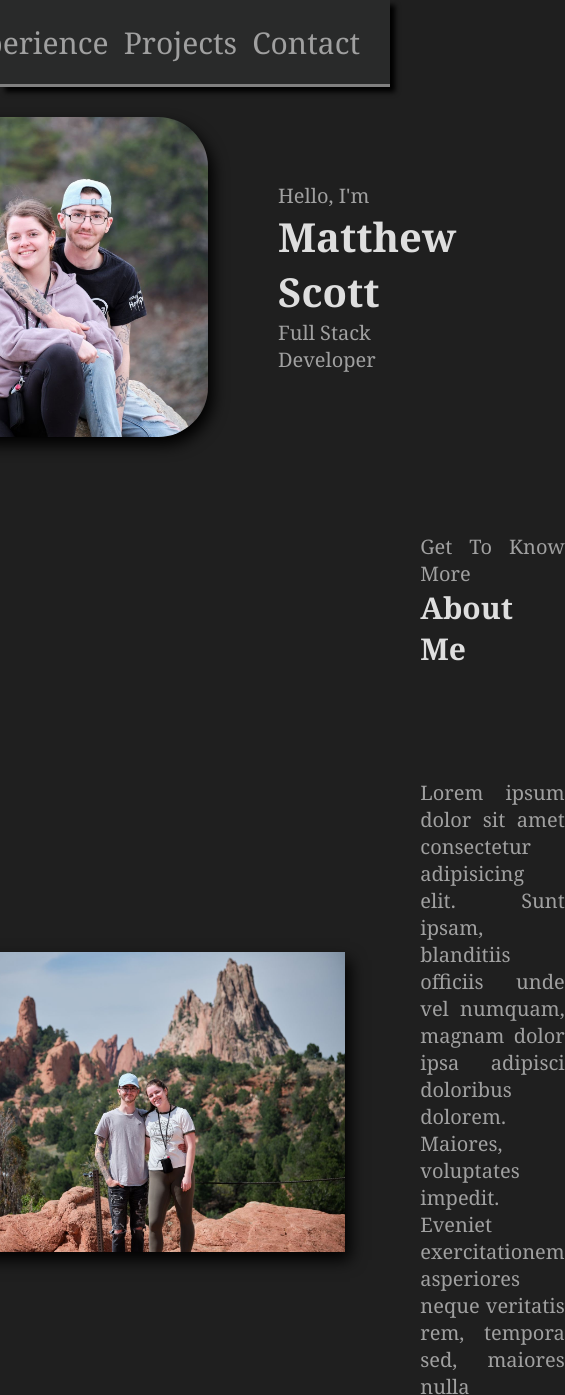
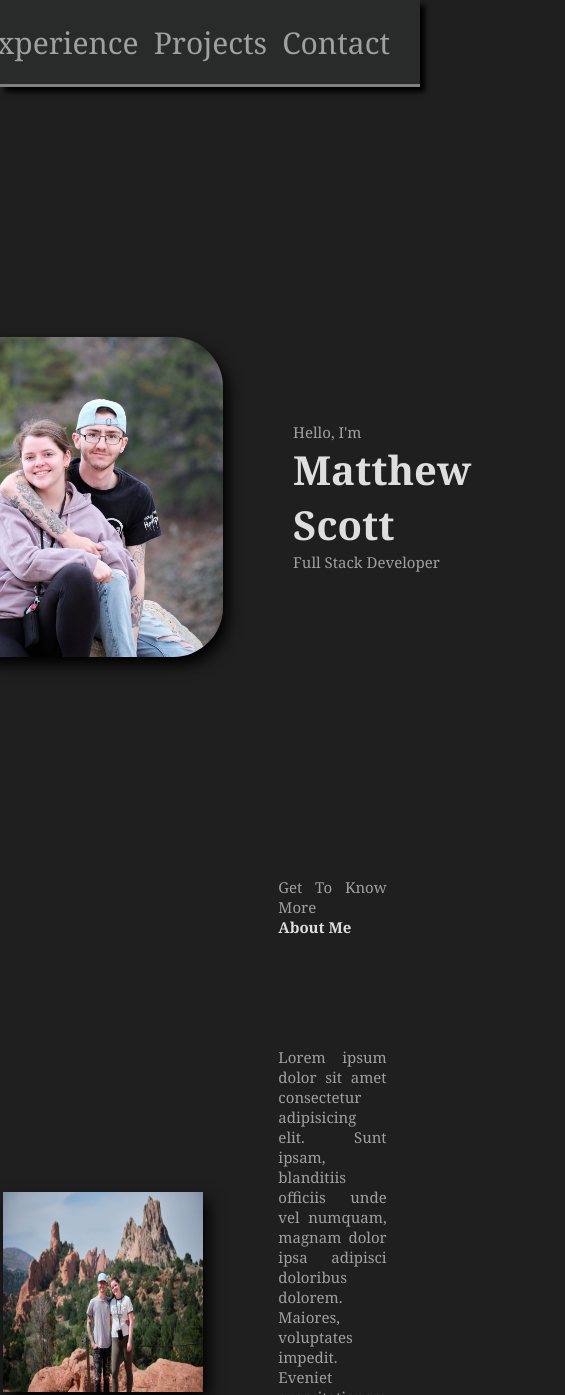
Before and after one commit to MScott-Dev/My-Portfolio, a plain HTML site: page index.html in a window 390 px wide. Shown: the top 1395 px of the page, 565 px wide, since content can reach past the window. Drawn offline with Linux system fonts and the light colour scheme.

Commit message:
Added css styles and media queries

```diff
--- a/assets/style.css
+++ b/assets/style.css
@@ -225,6 +225,7 @@ footer {
     height: 26vh;
     border-top: 3px gray solid;
     background-color: rgb(41, 42, 42);
+    box-shadow: 5px -8px 15px black;
 }
 
 .bar {
@@ -242,13 +243,45 @@ footer {
 
 /* Media */
 
-@media screen and (max-width: 1400px) {
-    #profile {
-        height: 80%;
-        margin-bottom: 6rem;
+    @media screen and (max-width: 992px) {
+
     }
 
-    .text-block {
-        flex-wrap: wrap;
+
+    /* Large smartphones - navbar changes color */
+    @media screen and (max-width: 768px) {
+
     }
-}
+
+    /* Small smartphones - image placeholders change color */
+    @media screen and (max-width: 576px) {
+
+        nav {
+            width: 100%;
+        }
+
+        .content-section {
+            margin: auto 20px;
+        }
+
+        .profile {
+            margin-left: 30px;
+        }
+
+        .small-text {
+            font-size: 15px;
+        }
+
+        h2 {
+            font-size: 15px;
+        }
+
+        .about-pic {
+            width: 200px;
+            height: 200px;
+        }
+
+        .text-block {
+            width: ;
+        }
+    }
```
